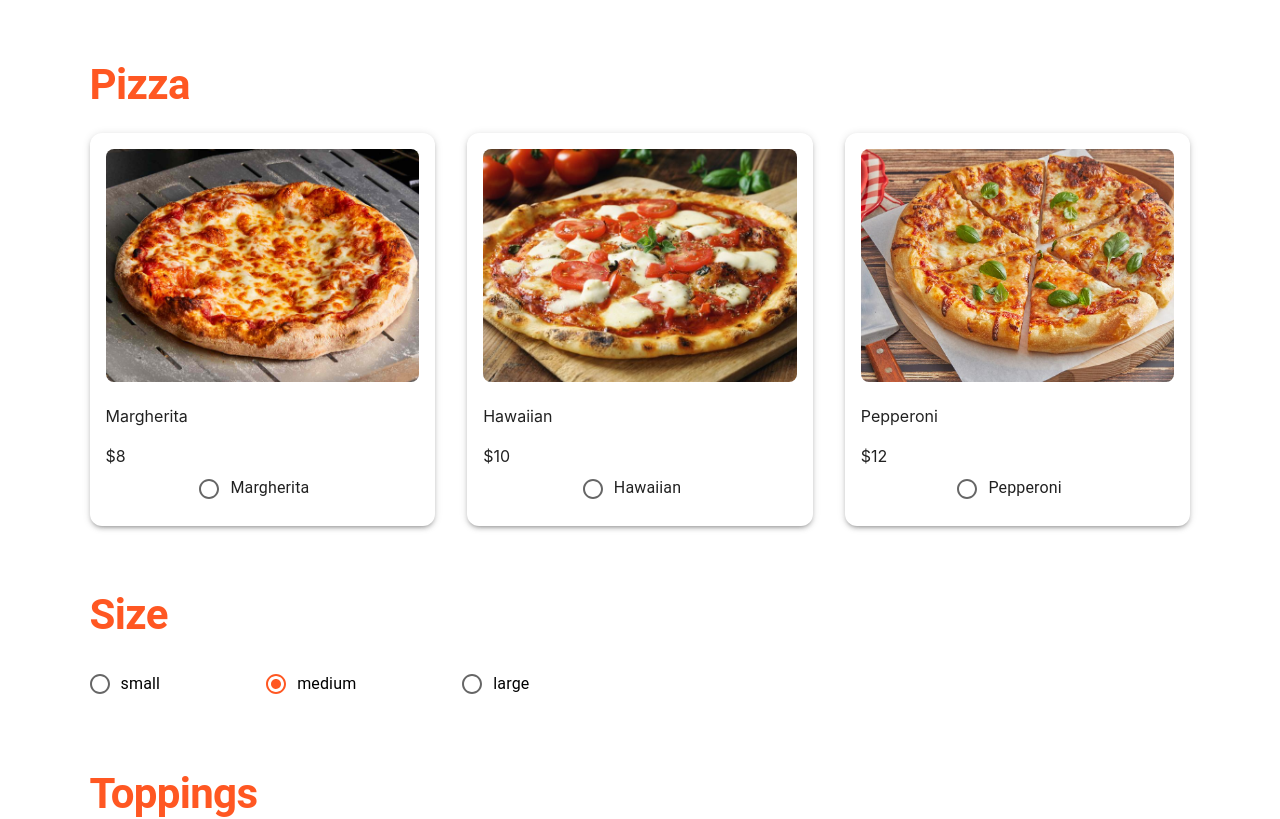
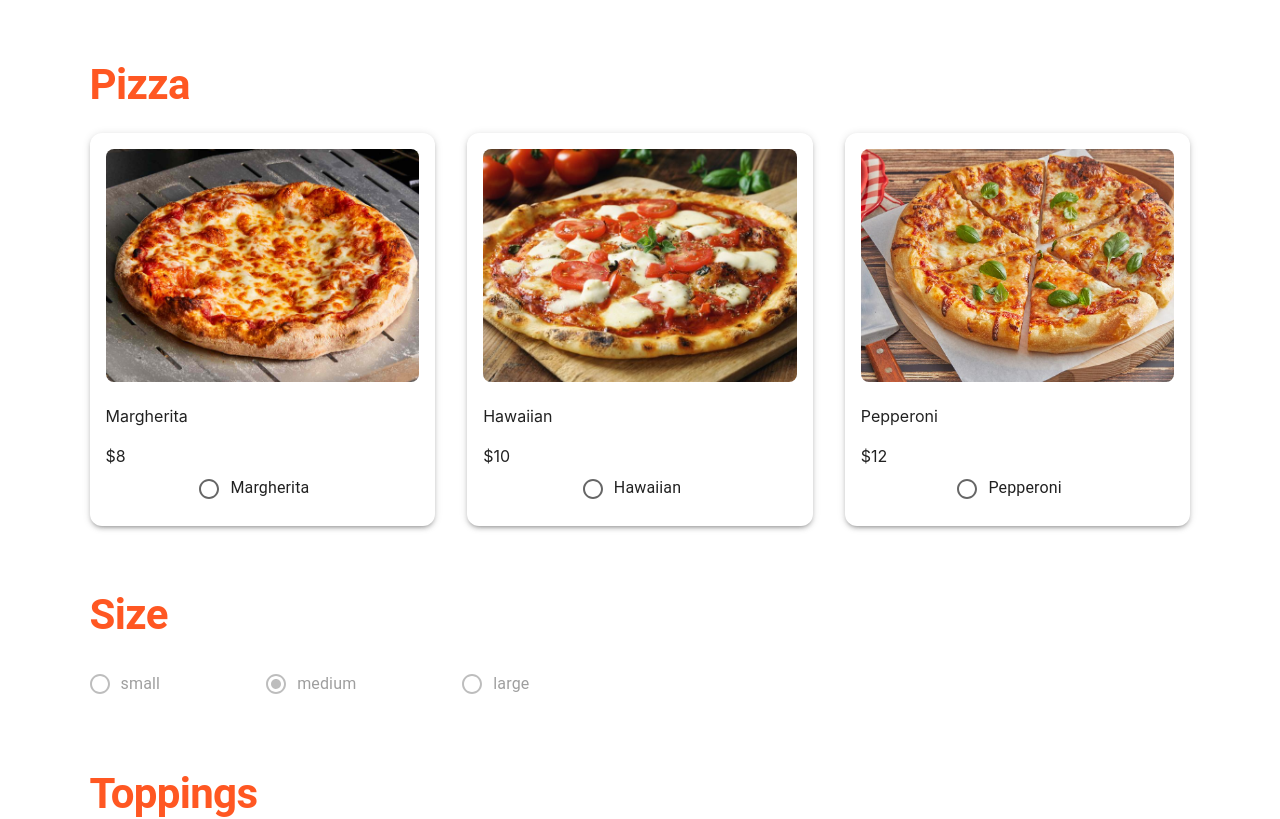
Before and after one commit to raditya-rizky/the-pizza, a React (Vite) app: page / in a window 1280 px wide. Shown: the top 819 px of the page. Built offline with nearby package versions, Linux system fonts and the light colour scheme.

Commit message:
chore: make size radio disabled when pizza doesn't selected yet

```diff
--- a/src/assets/components/size.tsx
+++ b/src/assets/components/size.tsx
@@ -3,7 +3,7 @@ import { useContext } from "react";
 import { PizzaContext, PizzaContextType } from "../../App";
 
 export function Size() {
-  const { size, setSize } = useContext(PizzaContext) as PizzaContextType
+  const { size, setSize, selectedPizza } = useContext(PizzaContext) as PizzaContextType
 
   return (
     <Box mt={8}>
@@ -32,6 +32,7 @@ export function Size() {
                 sx={{
                   color: "black",
                 }}
+                disabled={!selectedPizza}
               />
             ))
           }
```
